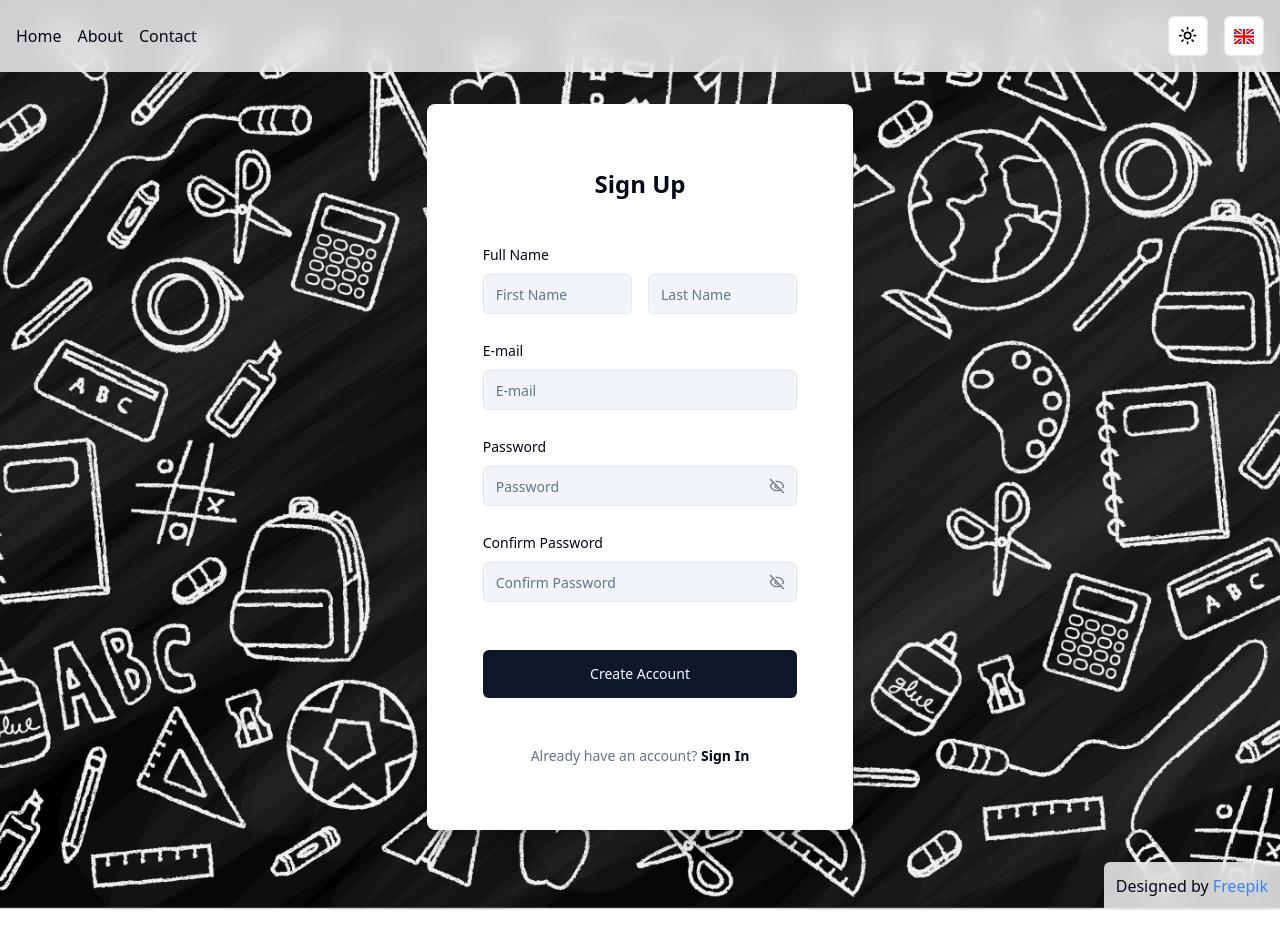
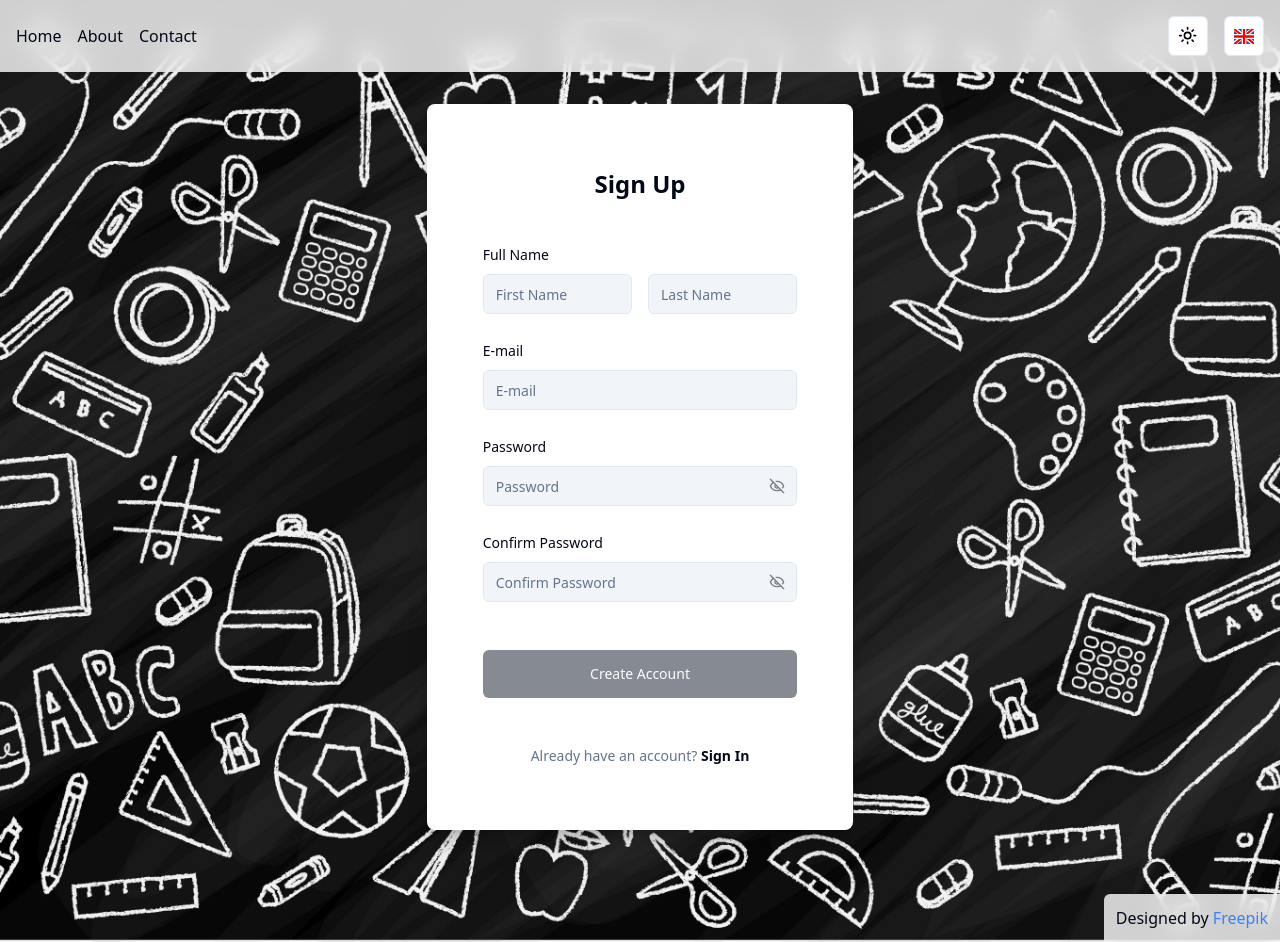
Before and after one commit to lekhoi2709/Lumen, a React (Vite) app in the folder client/: page /register in a window 1280 px wide. Before the commit the page ends 910 px from the top, so only its background shows below. Built offline with nearby package versions, Linux system fonts and the light colour scheme.

Commit message:
feat: error toast and button animation

```diff
--- a/client/src/routes/auth/signin.tsx
+++ b/client/src/routes/auth/signin.tsx
@@ -17,6 +17,9 @@ import { PasswordInput } from "@/components/password-input";
 import { useAuth } from "@/contexts/auth-context";
 import { Link } from "react-router-dom";
 import { useTranslation } from "react-i18next";
+import { Toaster } from "@/components/ui/toaster";
+import { useToast } from "@/components/ui/use-toast";
+import { Loader2Icon } from "lucide-react";
 
 const formSchema = z.object({
   email: z.string().email().trim(),
@@ -24,13 +27,15 @@ const formSchema = z.object({
 });
 
 function SignIn() {
-  const auth = useAuth();
-  const { t } = useTranslation();
-
   const form = useForm<z.infer<typeof formSchema>>({
     resolver: zodResolver(formSchema),
     mode: "onBlur",
   });
+
+  const auth = useAuth();
+  const { t } = useTranslation();
+  const { toast } = useToast();
+  const { isDirty, isValid, isSubmitting } = form.formState;
 
   async function onSubmit(data: z.infer<typeof formSchema>) {
     try {
@@ -52,7 +57,10 @@ function SignIn() {
       if (result.token && result.user) {
         auth.loginAct(result);
       } else {
-        throw new Error(result.message);
+        toast({
+          variant: "destructive",
+          description: result.message,
+        });
       }
     } catch (error) {
       console.error(error);
@@ -113,9 +121,14 @@ function SignIn() {
           </section>
           <Button
             type="submit"
+            disabled={!isDirty || !isValid || isSubmitting}
             className="w-full py-6 transition-transform duration-500 hover:scale-[1.03] ease-in-out"
           >
-            {t("login.signin")}
+            {isSubmitting ? (
+              <Loader2Icon className="animate-spin" />
+            ) : (
+              t("login.signin")
+            )}
           </Button>
           <FormDescription>
             {t("login.noAccount")}{" "}
@@ -128,6 +141,7 @@ function SignIn() {
           </FormDescription>
         </form>
       </Form>
+      <Toaster />
     </AuthLayout>
   );
 }
--- a/client/src/routes/auth/signup.tsx
+++ b/client/src/routes/auth/signup.tsx
@@ -16,6 +16,9 @@ import { PasswordInput } from "@/components/password-input";
 import { Button } from "@/components/ui/button";
 import { useNavigate, Link } from "react-router-dom";
 import { useTranslation } from "react-i18next";
+import { Toaster } from "@/components/ui/toaster";
+import { useToast } from "@/components/ui/use-toast";
+import { Loader2Icon } from "lucide-react";
 
 const formSchema = z
   .object({
@@ -43,6 +46,8 @@ function SignUp() {
 
   const navigate = useNavigate();
   const { t } = useTranslation();
+  const { toast } = useToast();
+  const { isDirty, isValid, isSubmitting } = form.formState;
 
   async function onSubmit(data: z.infer<typeof formSchema>) {
     try {
@@ -67,7 +72,10 @@ function SignUp() {
         navigate("/login");
       } else {
         const error = await response.json();
-        alert(error.message);
+        toast({
+          variant: "destructive",
+          description: error.message,
+        });
       }
     } catch (error) {
       console.error(error);
@@ -177,9 +185,14 @@ function SignUp() {
           </section>
           <Button
             type="submit"
+            disabled={!isDirty || !isValid || isSubmitting}
             className="w-full py-6 transition-transform duration-500 hover:scale-[1.03] ease-in-out"
           >
-            {t("register.signup")}
+            {isSubmitting ? (
+              <Loader2Icon className="animate-spin" />
+            ) : (
+              t("register.signup")
+            )}
           </Button>
           <FormDescription>
             {t("register.alreadyHaveAccount")}{" "}
@@ -192,6 +205,7 @@ function SignUp() {
           </FormDescription>
         </form>
       </Form>
+      <Toaster />
     </AuthLayout>
   );
 }
--- /dev/null
+++ b/client/src/routes/dashboard/index.tsx
@@ -0,0 +1,11 @@
+import Layout from "@/layouts/layout";
+
+function Dashboard() {
+  return (
+    <Layout>
+      <h1>Dashboard</h1>
+    </Layout>
+  );
+}
+
+export default Dashboard;
```
